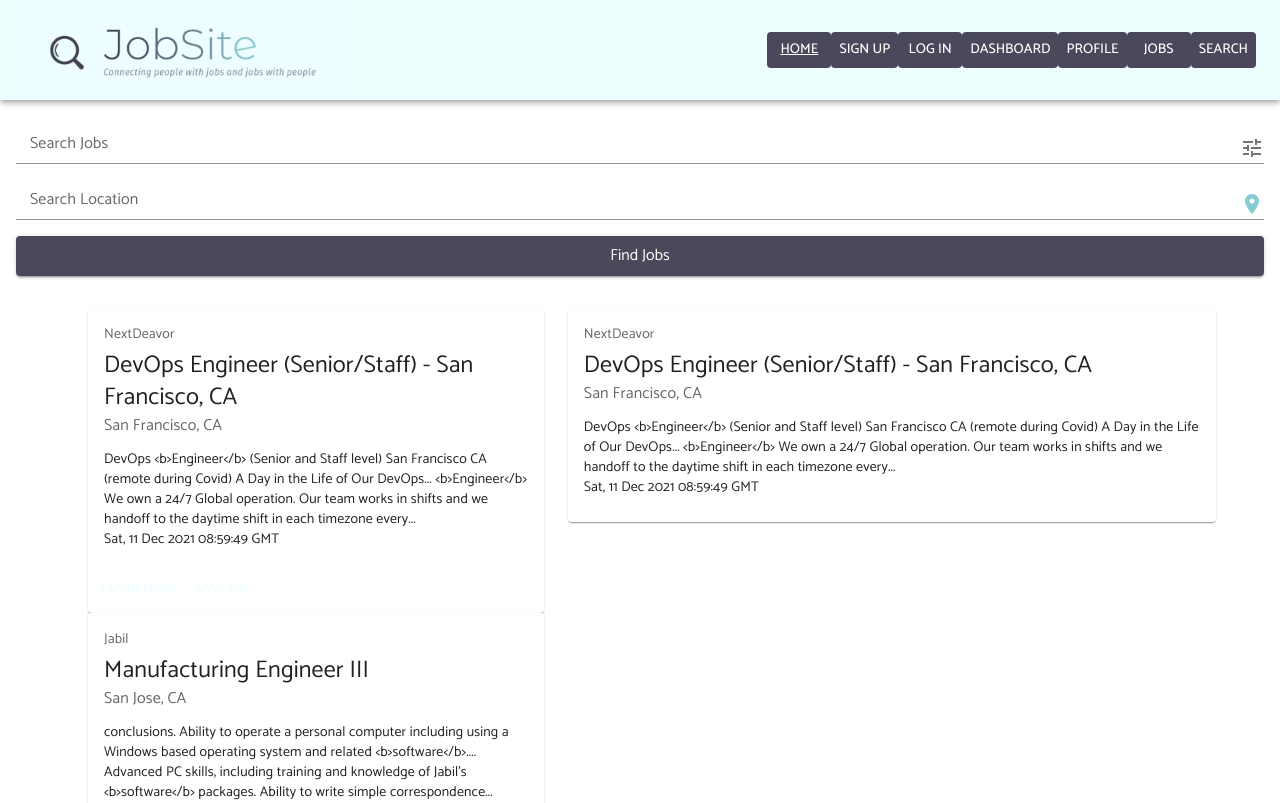
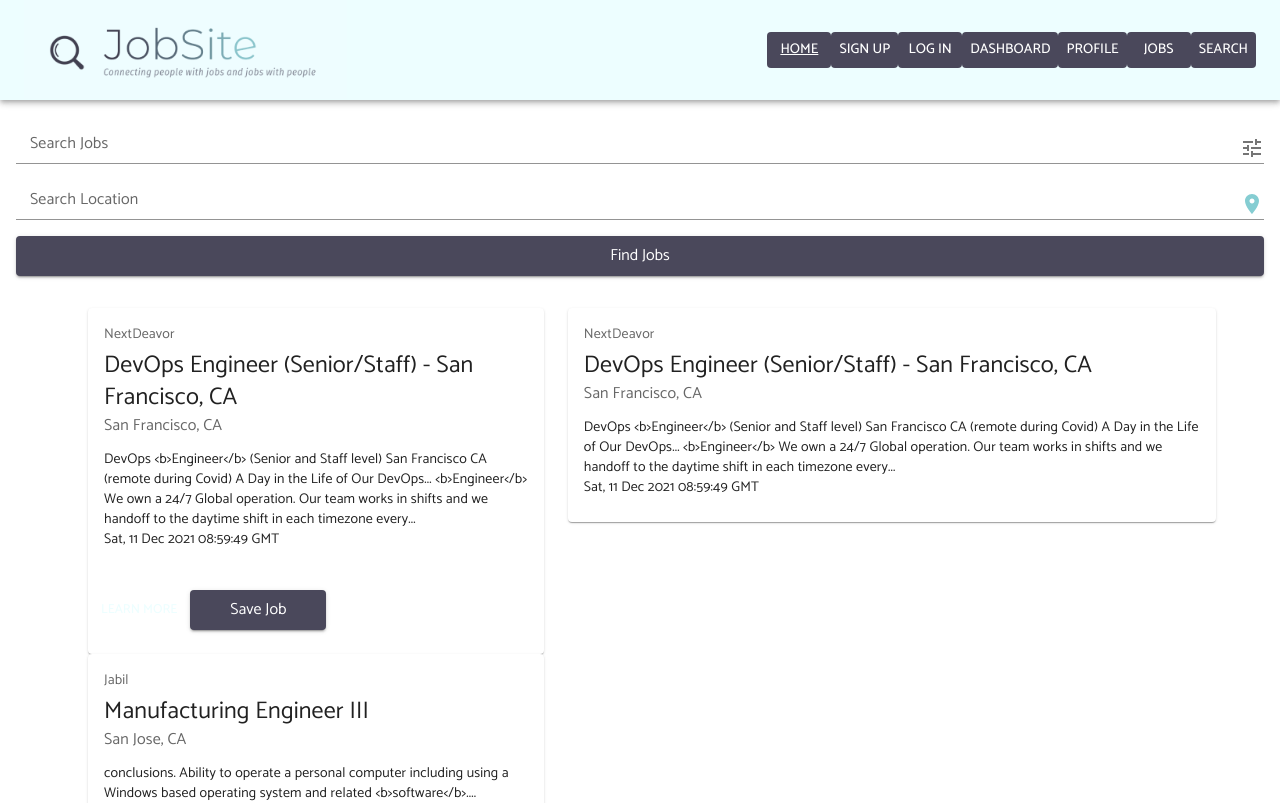
Before and after one commit to PacificDevelopment/JobSite, a React app: page /search in a window 1280 px wide. Shown: the top 803 px of the page. Built offline with nearby package versions, Linux system fonts and the light colour scheme; no server answers.

Commit message:
SaveJobButton appears on page

```diff
--- a/src/app/components/JobsList/JobItem.jsx
+++ b/src/app/components/JobsList/JobItem.jsx
@@ -5,8 +5,7 @@ import Button from '@mui/material/Button';
 import CardActions from '@mui/material/CardActions';
 import CardContent from '@mui/material/CardContent';
 import Typography from '@mui/material/Typography';
-
-
+import SaveJobButton from '../SaveJobButton/SaveJobButton';
 
 const JobItem = (props) => {
   const [displayToggle, setDisplayToggle] = useState(true);
@@ -43,7 +42,7 @@ const JobItem = (props) => {
       </CardContent>
       <CardActions>
         <Button size="small" onClick={(e) => { jobSelect(props.job) }}>Learn More</Button>
-        <Button size="small" onClick={(e) => {  }}>Save Job</Button>
+        <SaveJobButton job={props.job} />
       </CardActions>
     </Card>
   )
--- /dev/null
+++ b/src/app/components/SaveJobButton/SaveJobButton.jsx
@@ -0,0 +1,11 @@
+import React from 'react';
+import PrimaryButton from '../PrimaryButton';
+
+const SaveJobButton = ({job}) => {
+
+  return(
+    <PrimaryButton text={'Save Job'} />
+  )
+};
+
+export default SaveJobButton;
```
